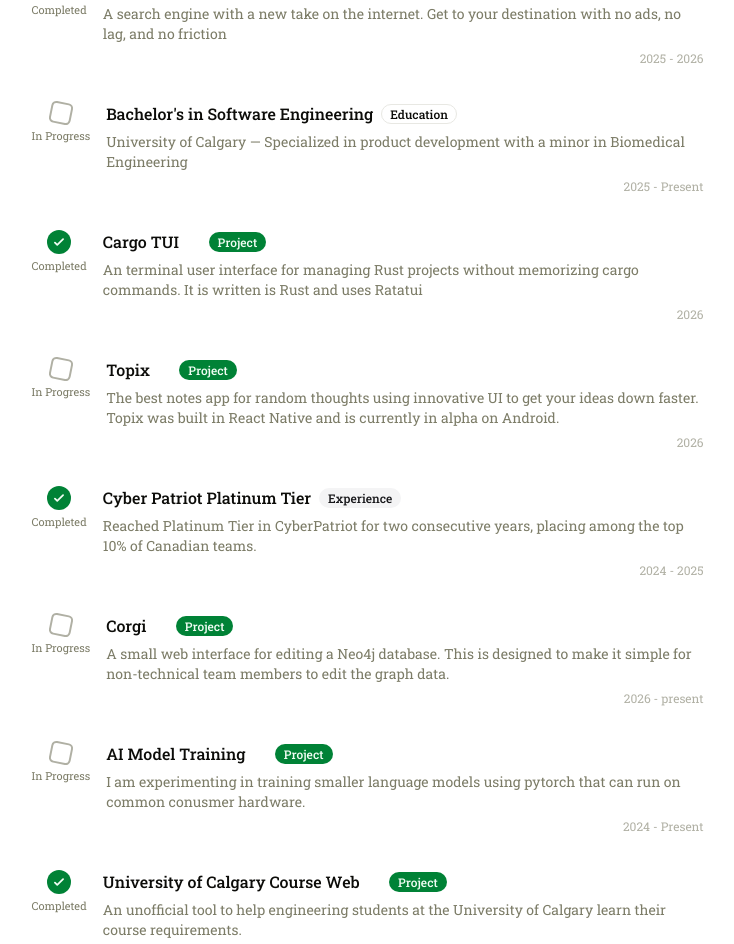
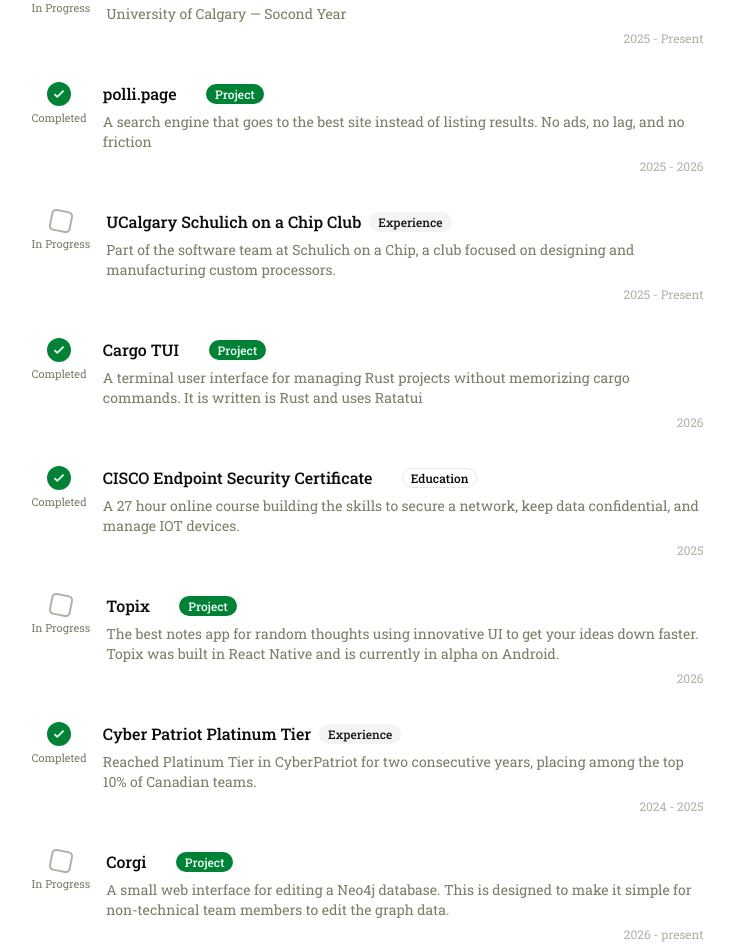
Before and after one commit to Samarinara/polli-portfolio, a Next.js app: page / in a window 1280 px wide. Shown: the part 533-1477 px from the top of the page, without its empty margins (265-999 px from the left). Built offline with nearby package versions, Linux system fonts and the light colour scheme.

Commit message:
Update credentials.ts

```diff
--- a/data/credentials.ts
+++ b/data/credentials.ts
@@ -19,12 +19,20 @@
     completed: false,
     date: "2026 - Present",
     href: "https://brownbag.polli.page",
-    highlight: true,
+    highlight: false,
+  },
+  {
+    title: "Bachelor's in Software Engineering",
+    description:
+      "University of Calgary — Socond Year",
+    category: "education",
+    completed: false,
+    date: "2025 - Present",
   },
   {
     title: "polli.page",
     description:
-      "A search engine with a new take on the internet. Get to your destination with no ads, no lag, and no friction",
+      "A search engine that goes to the best site instead of listing results. No ads, no lag, and no friction",
     category: "project",
     completed: true,
     date: "2025 - 2026",
@@ -32,21 +40,30 @@
     highlight: false,
   },
   {
-    title: "Bachelor's in Software Engineering",
+    title: "UCalgary Schulich on a Chip Club",
     description:
-      "University of Calgary — Specialized in product development with a minor in Biomedical Engineering",
-    category: "education",
+      "Part of the software team at Schulich on a Chip, a club focused on designing and manufacturing custom processors.",
+    category: "experience",
     completed: false,
     date: "2025 - Present",
   },
   {
     title: "Cargo TUI",
     description:
-      "An terminal user interface for managing Rust projects without memorizing cargo commands. It is written is Rust and uses Ratatui",
+      "A terminal user interface for managing Rust projects without memorizing cargo commands. It is written is Rust and uses Ratatui",
     category: "project",
     href: "https://github.com/Samarinara/cargotui",
     completed: true,
     date: "2026",
+  },
+  {
+    title: "CISCO Endpoint Security Certificate",
+    description:
+      "A 27 hour online course building the skills to secure a network, keep data confidential, and manage IOT devices.",
+    category: "education",
+    href: "https://www.netacad.com/courses/endpoint-security",
+    completed: true,
+    date: "2025",
   },
   {
     title: "Topix",
@@ -75,24 +92,6 @@
     date: "2026 - present",
   },
   {
-    title: "AI Model Training",
-    description:
-      "I am experimenting in training smaller language models using pytorch that can run on common conusmer hardware.",
-    category: "project",
-    completed: false,
-    date: "2024 - Present",
-    href: "https://github.com/Samarinara/small-language-training",
-  },
-  {
-    title: "University of Calgary Course Web",
-    description:
-      "An unofficial tool to help engineering students at the University of Calgary learn their course requirements.",
-    category: "project",
-    href: "https://ucalgary-courseweb.vercel.app/",
-    completed: true,
-    date: "2026",
-  },
-  {
     title: "Young Defenders of the North Winner",
     description:
       "First place in the Young Defenders of the North Hack-a-thon, focused on digital forensics and real-time adaptaility.",
@@ -105,8 +104,8 @@
     description:
       "A small web interface for reading through SEC filings with EDGAR. There are also Ai features to extract data in cleaner formats.",
     category: "project",
-    completed: false,
+    completed: true,
     href: "https://beagle-edgar.vercel.app/",
-    date: "2026 - present",
+    date: "2026",
   },
 ]
```
